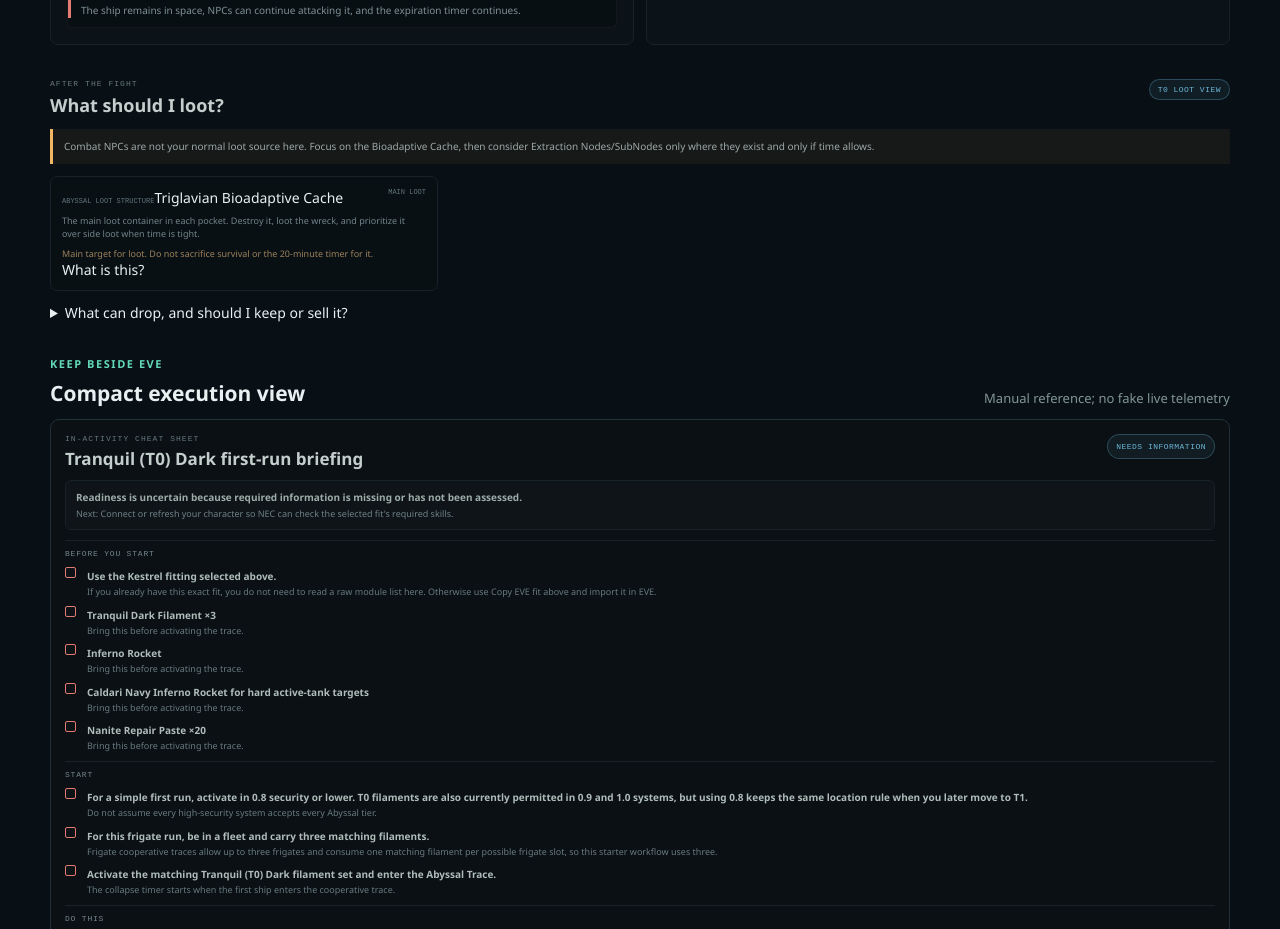
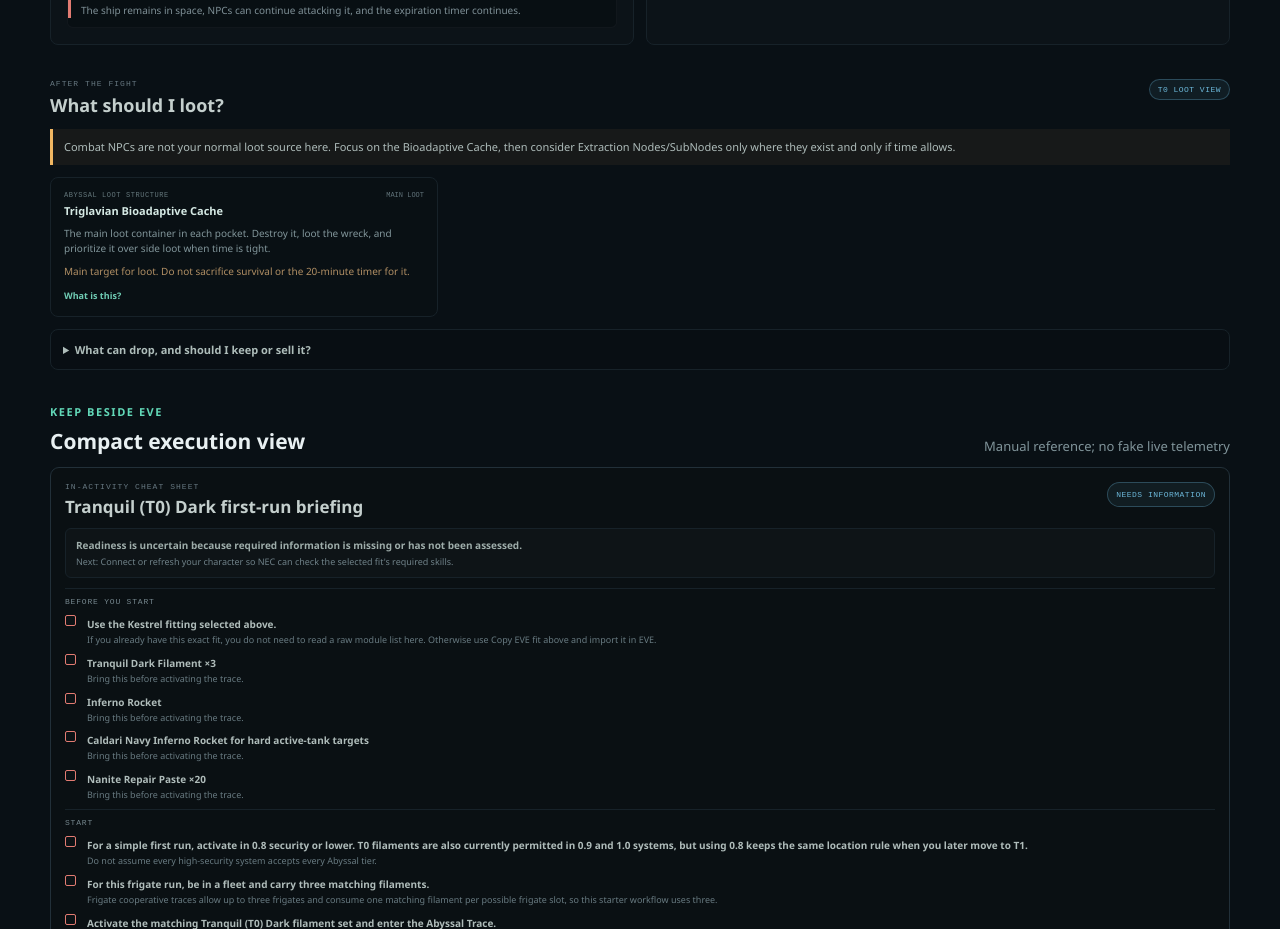
Before and after one commit to Ab0ut47Pandas/new-eden-companion, a Next.js app: page /activities/abyssal in a window 1280 px wide. Shown: the part 2600-3529 px from the top of the page. Built offline with nearby package versions, Linux system fonts and the light colour scheme.

Commit message:
Improve Abyssal loot guide hierarchy

```diff
--- a/src/components/abyssal-loot-guide.module.css
+++ b/src/components/abyssal-loot-guide.module.css
@@ -42,8 +42,8 @@
   padding: 10px 11px;
   border-left: 3px solid var(--amber);
   background: rgba(240, 182, 98, .055);
-  color: #9da9a7;
-  font-size: 10px;
+  color: #aebcba;
+  font-size: 11px;
   line-height: 1.5;
 }
 
@@ -54,9 +54,9 @@
 }
 
 .containerCard {
-  padding: 11px;
+  padding: 13px;
   border: 1px solid var(--line-soft);
-  border-radius: 7px;
+  border-radius: 8px;
   background: rgba(10, 16, 20, .78);
 }
 
@@ -67,12 +67,32 @@
   gap: 8px;
 }
 
-.cardTop strong {
-  color: #b8c5c2;
-  font-size: 10px;
+.cardTop > div {
+  display: grid;
+  gap: 4px;
 }
 
-.cardTop span {
+.objectType {
+  color: #64777c;
+  font: 7px "IBM Plex Mono", monospace;
+  letter-spacing: .08em;
+  text-transform: uppercase;
+}
+
+.cardTop a {
+  color: #d5e9e4;
+  font-size: 11px;
+  font-weight: 750;
+  text-decoration: none;
+}
+
+.cardTop a:hover,
+.inspectLink:hover {
+  color: #7be5c7;
+  text-decoration: underline;
+}
+
+.cardTop > span {
   color: #61737a;
   font: 7px "IBM Plex Mono", monospace;
   text-transform: uppercase;
@@ -81,19 +101,48 @@
 .containerCard p,
 .containerCard small {
   display: block;
-  margin: 7px 0 0;
-  color: #71838a;
-  font-size: 9px;
-  line-height: 1.45;
+  margin: 8px 0 0;
+  color: #82969b;
+  font-size: 10px;
+  line-height: 1.5;
 }
 
 .containerCard small {
-  color: #9c805c;
+  color: #b18f64;
+}
+
+.inspectLink {
+  display: inline-block;
+  margin-top: 10px;
+  color: #70cdb5;
+  font-size: 9px;
+  font-weight: 750;
+  text-decoration: none;
+}
+
+.moreLoot {
+  border: 1px solid var(--line-soft);
+  border-radius: 8px;
+  background: rgba(8, 13, 17, .45);
+  overflow: hidden;
+}
+
+.moreLoot > summary {
+  cursor: pointer;
+  padding: 12px;
+  color: #aebdba;
+  font-size: 11px;
+  font-weight: 700;
+}
+
+.moreLoot[open] > summary {
+  border-bottom: 1px solid var(--line-soft);
 }
 
 .familyList {
   display: grid;
   gap: 8px;
+  padding: 10px;
 }
 
 .family {
```
